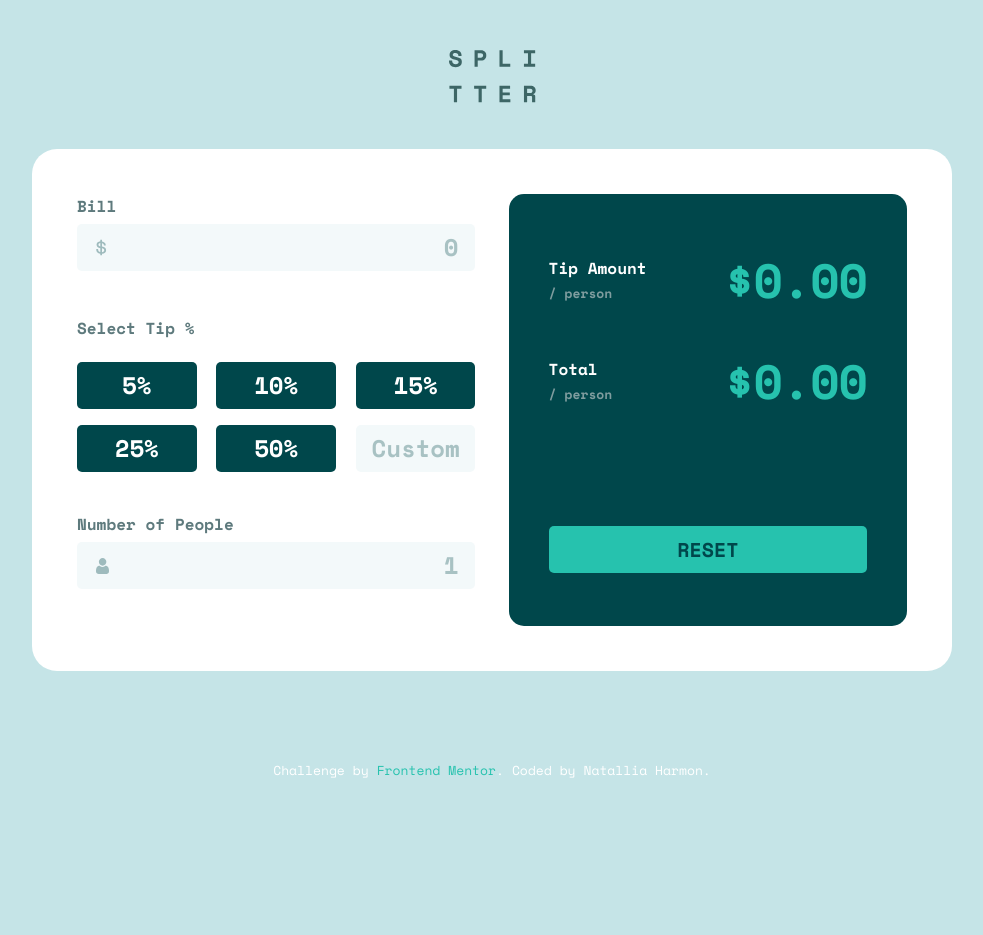
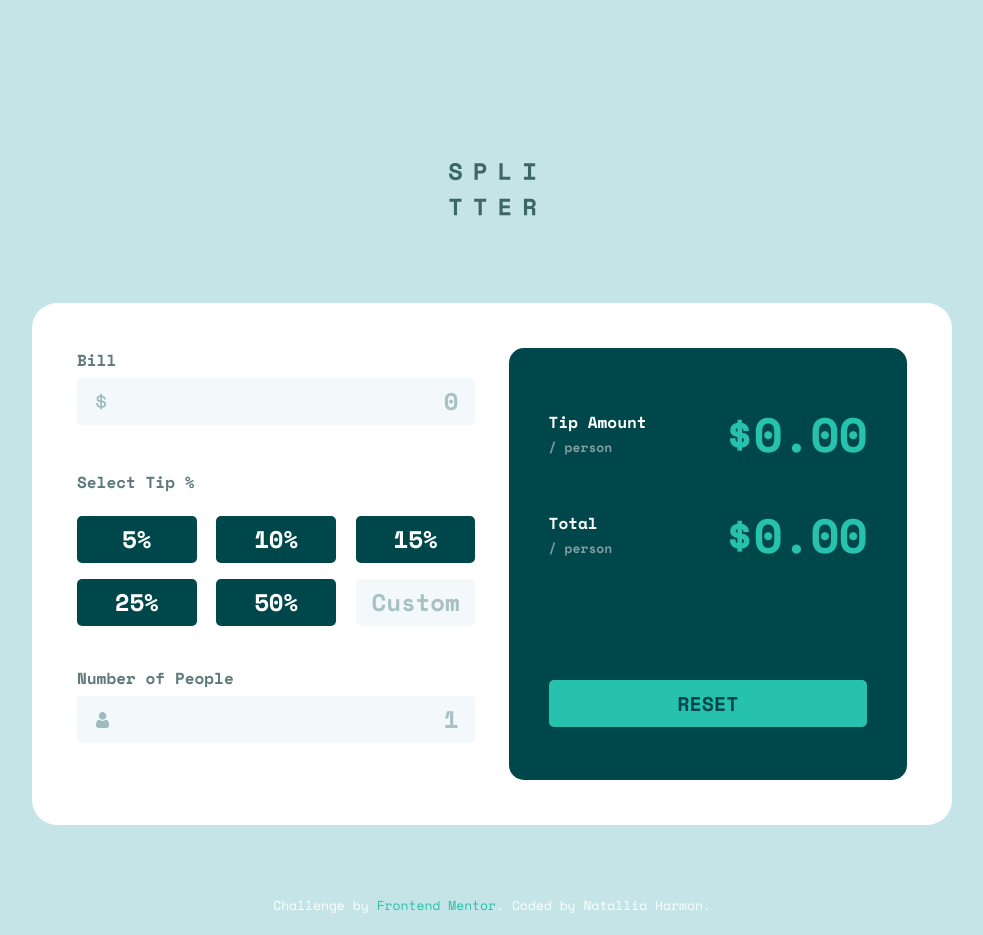
Before and after one commit to natalliasdh/tips, a plain HTML site: page index.html in a window 1280 px wide. Shown: the whole page, without its empty margins (148-1131 px from the left). Before the commit the page ends 800 px from the top, so only its background shows below. Drawn offline with nearby package versions, Linux system fonts and the light colour scheme.

Commit message:
Heading padding chaged

```diff
--- a/assets/css/style.css
+++ b/assets/css/style.css
@@ -202,6 +202,10 @@ footer a {
 }
 
 @media only screen and (min-width:920px) {
+    header {
+        padding-top: 163px;
+        padding-bottom: 81px;
+    }
     .main {
         padding: 45px;
         display: flex;
```
